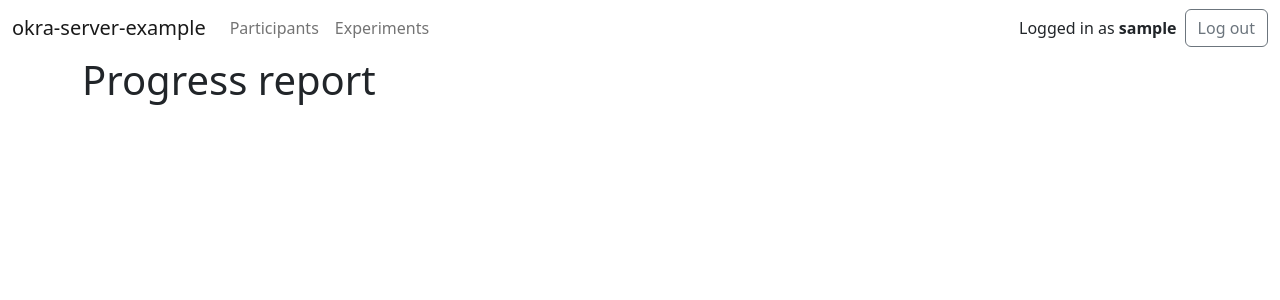
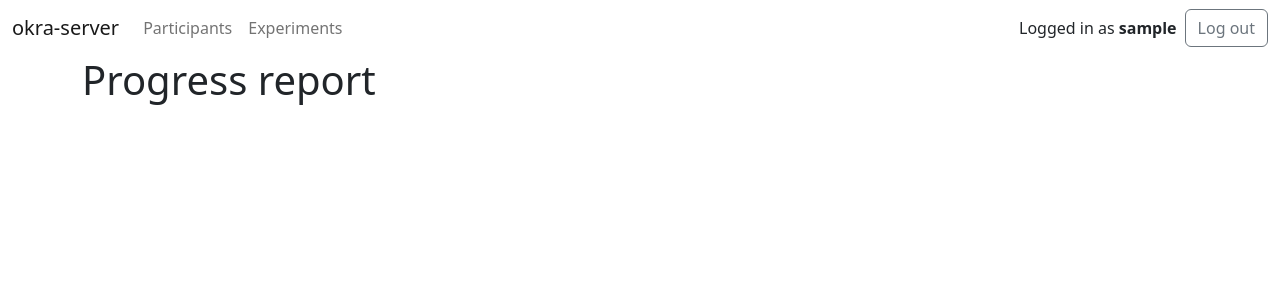
Before and after one commit to saeub/okra-server, a Django app: page / in a window 1280 px wide. Shown: the top 300 px of the page. Run offline with Django 3.2, Linux system fonts and the light colour scheme; the visitor is signed in with stand-in values (Sample User, id 1); data that the repository does not hold is empty.

Commit message:
Remove "example" from titles

```diff
--- a/web/okra_server/templates/okra_server/base.html
+++ b/web/okra_server/templates/okra_server/base.html
@@ -12,7 +12,7 @@
     <body>
         <nav class="navbar navbar-expand-md">
             <div class="container-fluid">
-                <a class="navbar-brand" href="/">okra-server-example</a>
+                <a class="navbar-brand" href="/">okra-server</a>
                 <button class="navbar-toggler" type="button" data-bs-toggle="collapse" data-bs-target="#navbarSupportedContent">
                     <span class="navbar-toggler-icon"></span>
                 </button>
--- a/web/okra_server/templates/okra_server/index.html
+++ b/web/okra_server/templates/okra_server/index.html
@@ -1,6 +1,6 @@
 {% extends 'okra_server/base.html' %}
 
-{% block title %}okra-server-example{% endblock title %}
+{% block title %}okra-server{% endblock title %}
 
 {% block content %}
     {% if user.is_authenticated %}
```
